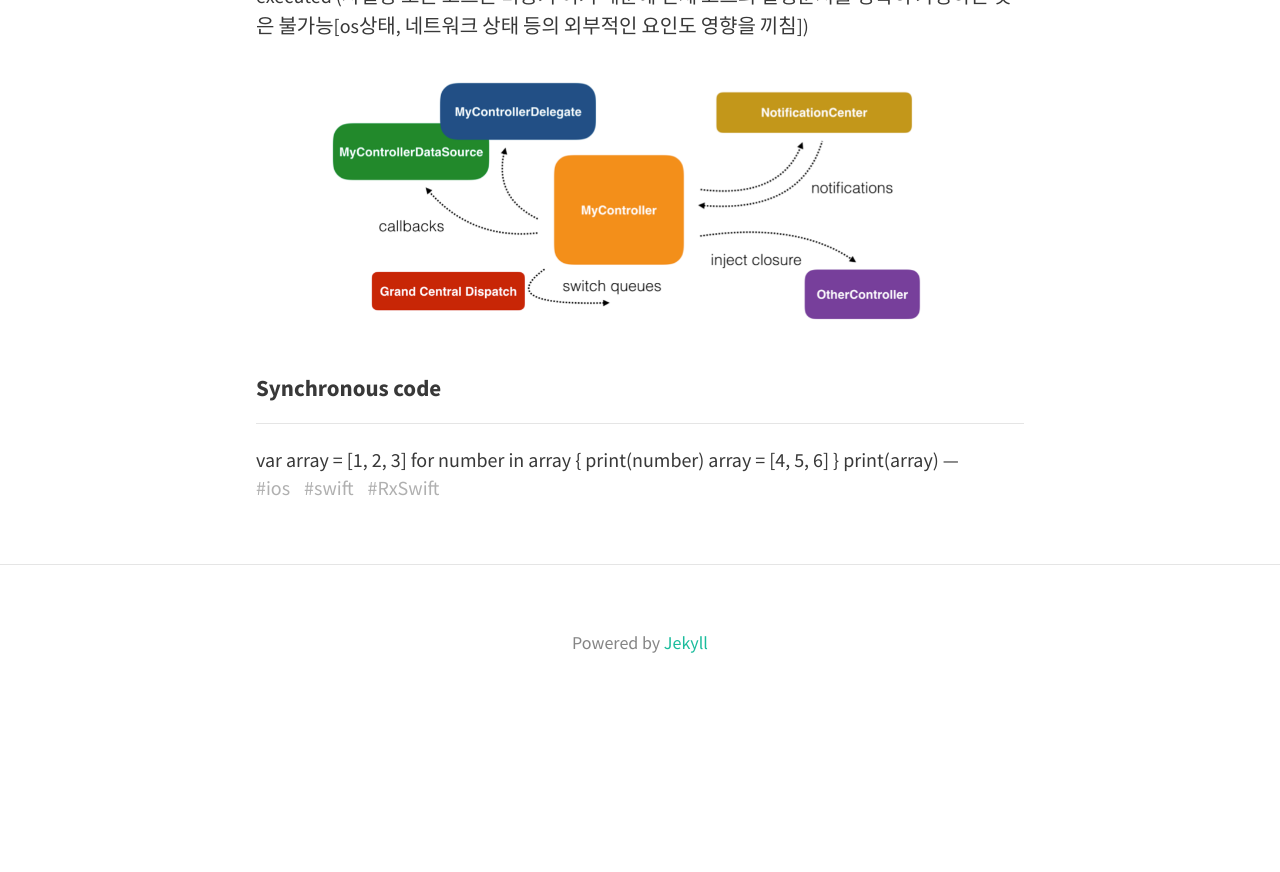
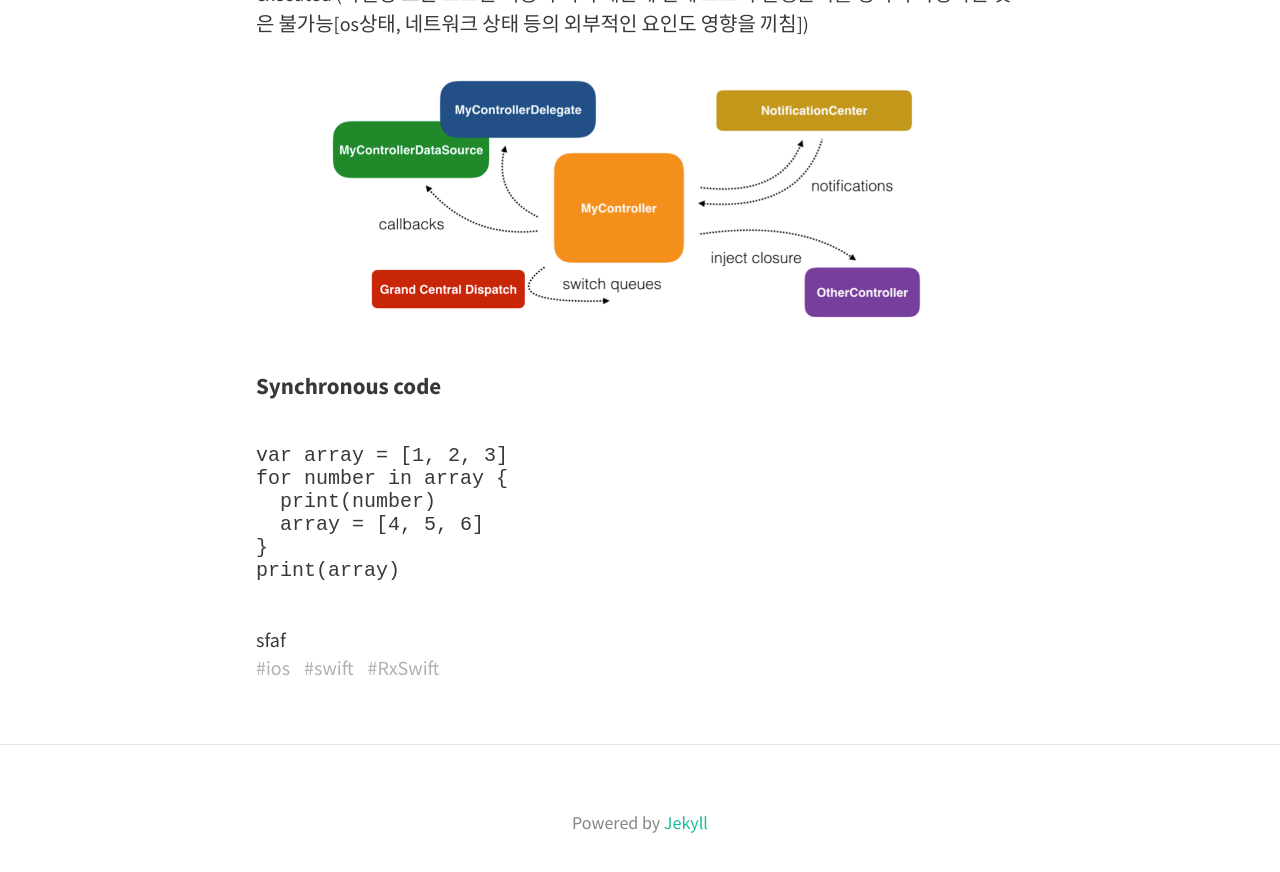
Before and after one commit to gizingun/gizingun.github.com, a Jekyll site: the page built from _posts/2018-08-20-RxSwift.md, in a window 1280 px wide and 900 px high, scrolled down 1336 px. Shown: the top 872 px of the window. Built offline with Jekyll 4.4.1, drawn with Linux system fonts in a browser that asks for light colours; nearby versions of some CDN libraries; before the commit the page ends 2056 px from its top, so only the background shows below that.

Commit message:
테스트

```diff
--- a/_posts/2018-08-20-RxSwift.md
+++ b/_posts/2018-08-20-RxSwift.md
@@ -22,7 +22,7 @@ tags: [ios, swift, RxSwift]
 
 - Apple has provided lots of APIs in the iOS SDK that help you write asynchronous code
 
-> NotificationCenter,  `delegate` pattern,  Grand CEntral Dispatch,  Closure
+> NotificationCenter,  **delegate** pattern,  Grand CEntral Dispatch,  Closure
 
 - Since most of your typical classes would do something asynchronously, and all UI components are inherently asynchronous (대부분의 UI 코드는 사실상 모두 비동기)
 - It’s impossible to make assumptions in what order the entirety of your app code will get executed (사실상 모든 코드는 비동기 이기 떄문에 전체 코드의 실행순서를 정확히 가정하는 것은 불가능[os상태, 네트워크 상태 등의 외부적인 요인도 영향을 끼침])
@@ -31,11 +31,15 @@ tags: [ios, swift, RxSwift]
 
 #### Synchronous code
 
----
+~~~
+
 var array = [1, 2, 3]
 for number in array {
   print(number)
   array = [4, 5, 6]
 }
 print(array)
----
+
+~~~
+
+sfaf
```
